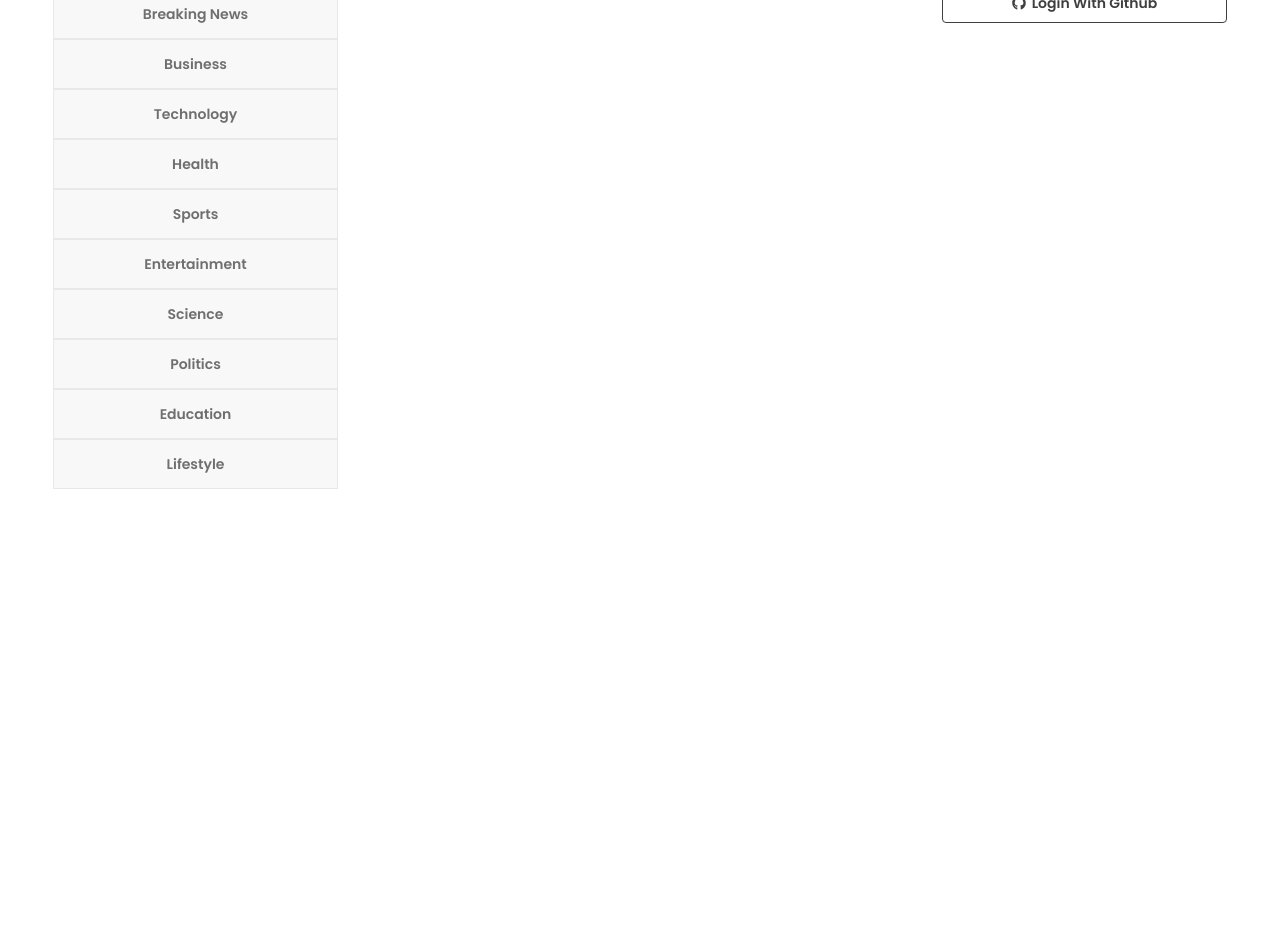
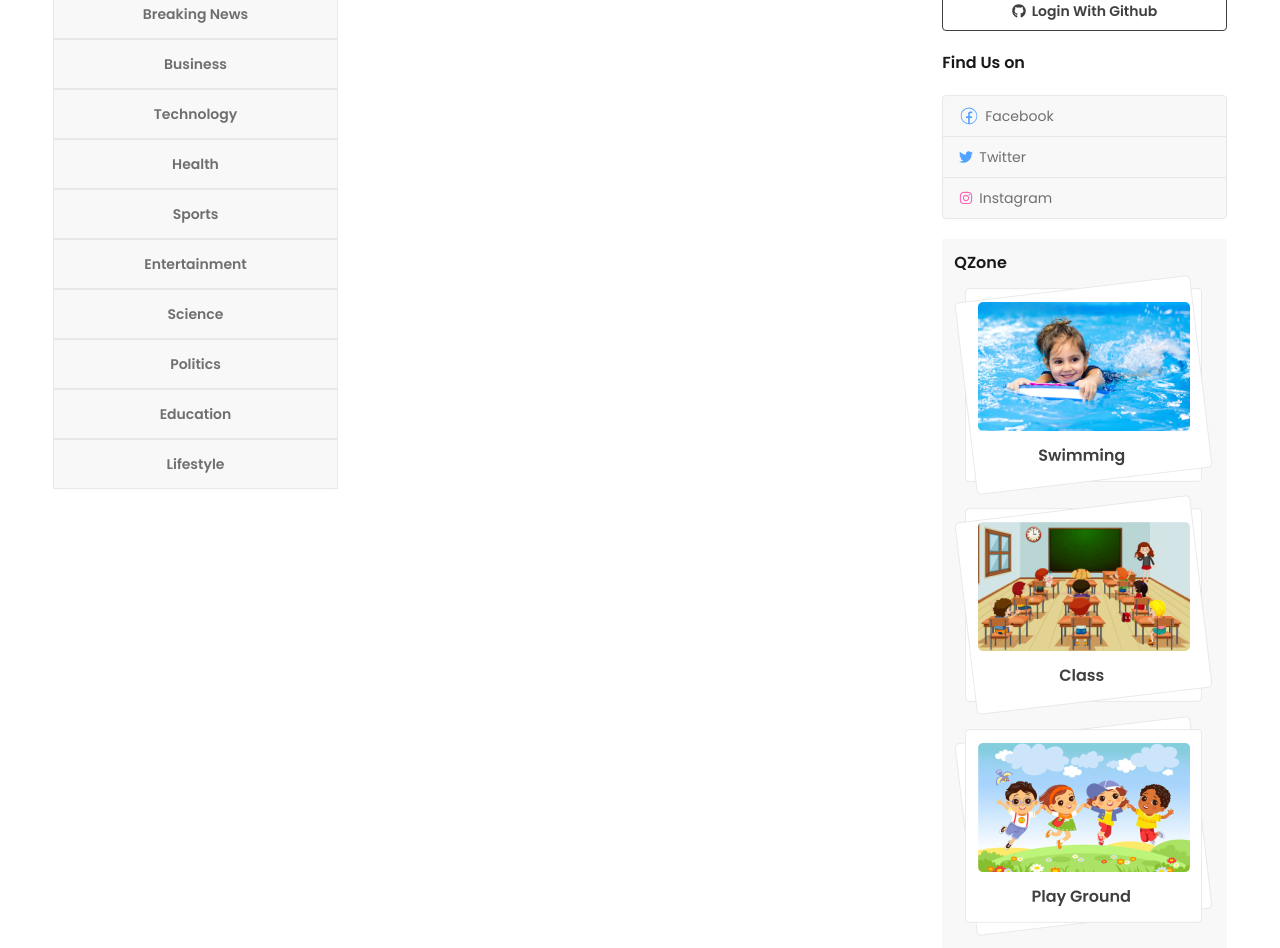
Before and after one commit to shekhmohibur/dragon-news-2, a React (Vite) app: page / in a window 1280 px wide. Shown: the part 380-1328 px from the top of the page. Before the commit the page ends 869 px from the top, so only its background shows below. Built offline with nearby package versions, Linux system fonts and the light colour scheme.

Commit message:
qzone added

```diff
--- /dev/null
+++ b/src/components/homelayout/FindUs.jsx
@@ -0,0 +1,18 @@
+import React from 'react';
+import { CiFacebook } from 'react-icons/ci';
+import { FaInstagram, FaTwitter } from 'react-icons/fa';
+
+const FindUs = () => {
+    return (
+        <div>
+            <h2 className='font-semibold my-5'>Find Us on</h2>
+            <div className="join join-vertical w-full">
+                <button className="btn join-item py-5 justify-start text-accent font-normal"><CiFacebook size={20} className='text-blue-400'/> Facebook</button>
+                <button className="btn join-item py-5 justify-start text-accent font-normal"><FaTwitter className='text-blue-400'/>Twitter</button>
+                <button className="btn join-item py-5 justify-start text-accent font-normal"><FaInstagram className='text-pink-400'/>Instagram</button>
+            </div>
+        </div>
+    );
+};
+
+export default FindUs;
--- /dev/null
+++ b/src/components/homelayout/Qzone.jsx
@@ -0,0 +1,18 @@
+import React from 'react';
+import swimming from "../../assets/swimming.png"
+import classimage from "../../assets/class.png"
+import playground from "../../assets/playground.png"
+const Qzone = () => {
+    return (
+        <div  className='bg-base-200 p-3 mt-5'>
+            <h2 className='font-semibold '>QZone</h2>
+            <div>
+                <img src={swimming} alt="swimming" />
+                <img src={classimage} alt="class" />
+                <img src={playground} alt="playground" />
+            </div>
+        </div>
+    );
+};
+
+export default Qzone;
--- a/src/components/homelayout/RightAside.jsx
+++ b/src/components/homelayout/RightAside.jsx
@@ -1,10 +1,14 @@
 import React from 'react';
 import SocialLogin from './SocialLogin';
+import FindUs from './FindUs';
+import Qzone from './Qzone';
 
 const RightAside = () => {
     return (
         <div>
             <SocialLogin></SocialLogin>
+            <FindUs></FindUs>
+            <Qzone></Qzone>
         </div>
     );
 };
--- a/src/components/homelayout/SocialLogin.jsx
+++ b/src/components/homelayout/SocialLogin.jsx
@@ -4,7 +4,7 @@ import { FaGithub, FaGoogle } from 'react-icons/fa';
 const SocialLogin = () => {
     return (
         <div>
-            <h2 className='font-semibold mb-3'>Login With</h2>
+            <h2 className='font-semibold mb-5'>Login With</h2>
             <div className='space-y-3'>
                 <button class="btn btn-outline btn-info w-full"><FaGoogle /> Login With Google</button>
                 <button class="btn btn-outline btn-primary w-full"><FaGithub /> Login With Github</button>
```
